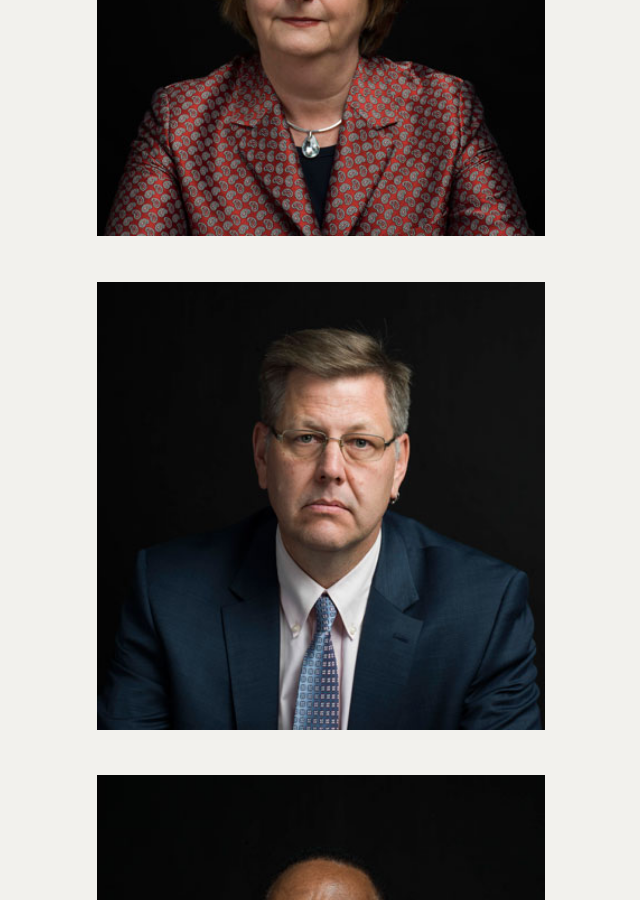
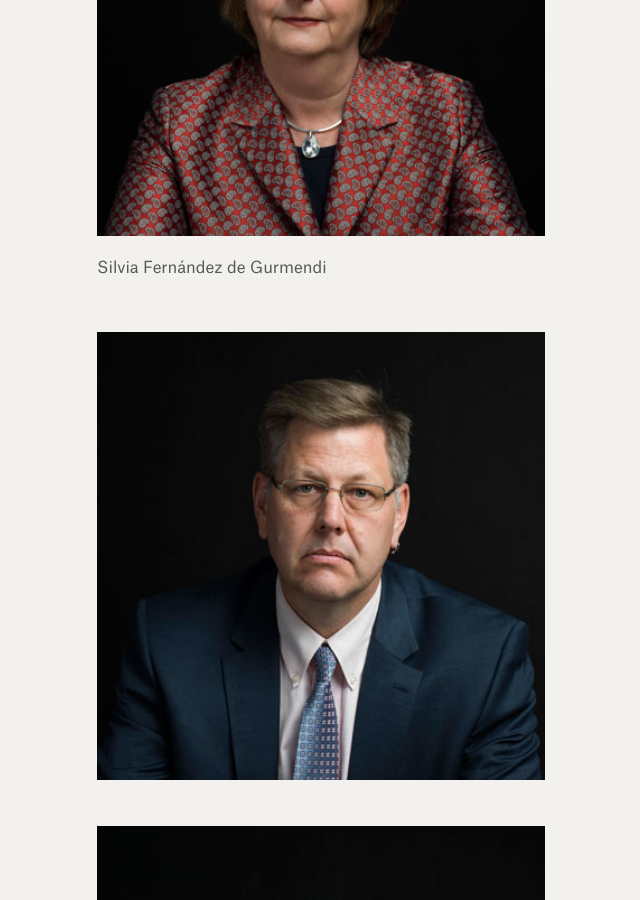
Before and after one commit to weights-and-measures/weights-and-measures.github.io, a Jekyll site: the page built from photographs.html, in a window 1280 px wide and 900 px high, scrolled down 2903 px. Shown: the whole window, without its empty margins (319-959 px from the left). Built offline with Jekyll 4.4.1, drawn with Linux system fonts in a browser that asks for light colours.

Commit message:
Updated D5

```diff
--- a/_photographs/d5.markdown
+++ b/_photographs/d5.markdown
@@ -1,7 +1,9 @@
 ---
-title: d5
+title: Silvia Fernández de Gurmendi*
 date: 2016-12-29 16:57:00 Z
 position: 43
 ---
 
 ![silvia_fernandez18.jpg](/uploads/silvia_fernandez18.jpg)
+
+Silvia Fernández de Gurmendi
```
